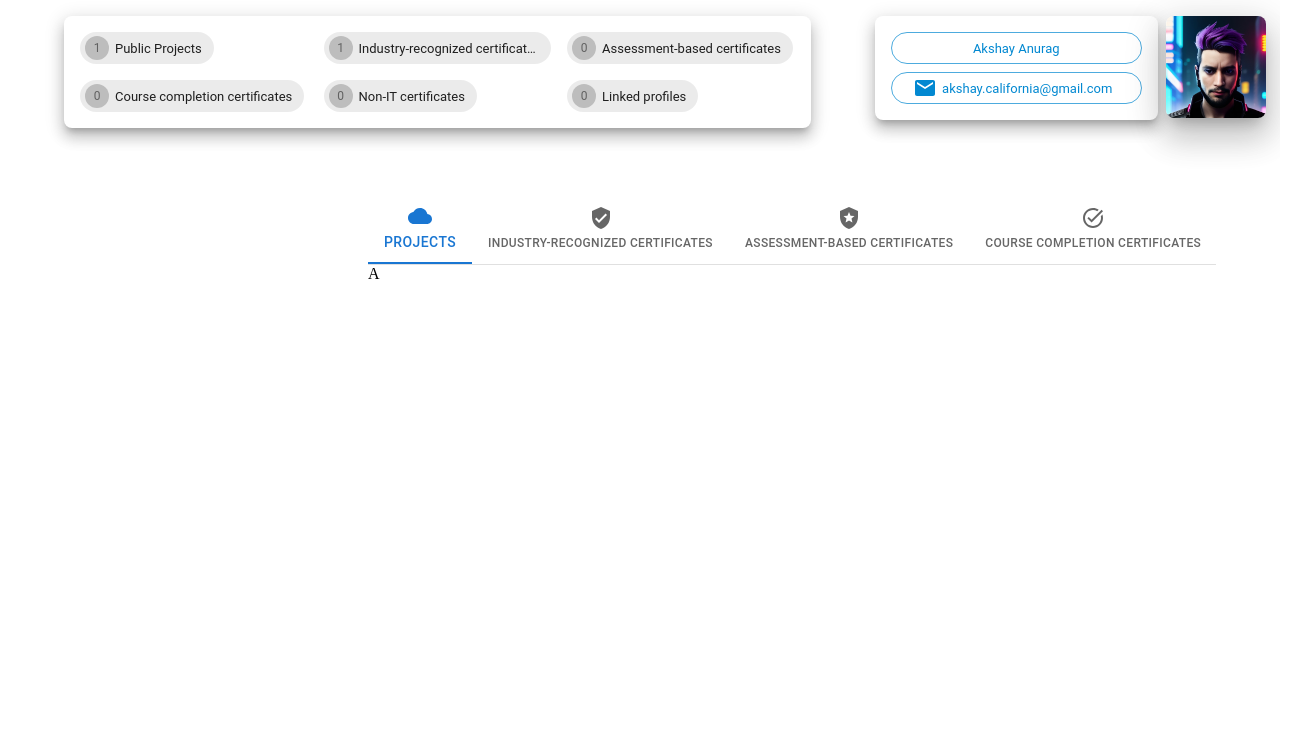
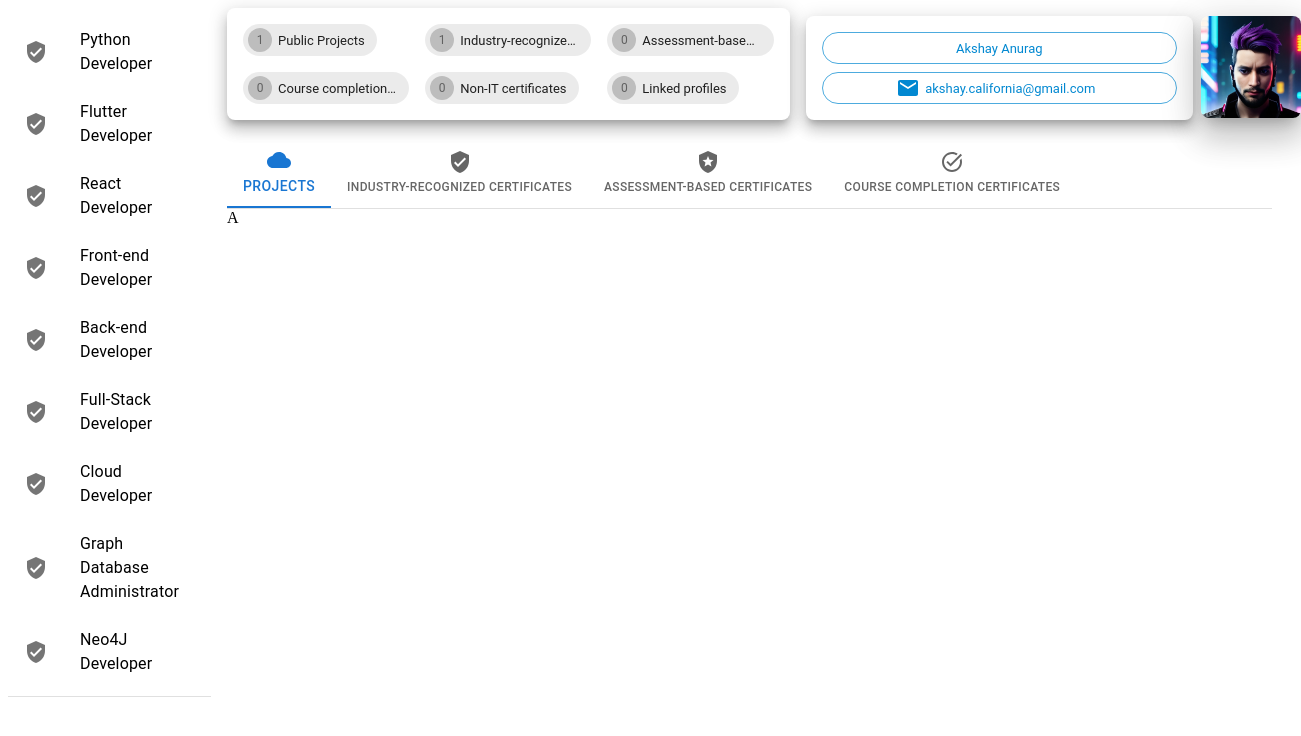
Before and after one commit to AkshayAnurag/uplabdhi, a React app: page / in a window 1280 px wide. Shown: the top 736 px of the page, 1301 px wide, since content can reach past the window. Built offline with nearby package versions, Linux system fonts and the light colour scheme.

Commit message:
Convert from Grid to Stack

```diff
--- a/src/App.js
+++ b/src/App.js
@@ -1,12 +1,13 @@
 import React, { useEffect } from "react";
 import { useSelector, useDispatch } from "react-redux";
-import Container from '@mui/material/Container';
+import Stack from '@mui/material/Stack';
 import Grid from '@mui/material/Grid';
 import storeFileData from './storeData';
 import { update } from "./features/dataSlice";
 import PersonalDetails from "./components/personalDetails";
 import UplabdhiSummary from "./components/uplabdhiSummary";
 import AchievementsViewer from "./components/achievementsViewer";
+import RoleSelector from "./components/roleSelector";
 
 const App = () => {
     const dispatch = useDispatch();
@@ -16,22 +17,21 @@ const App = () => {
     }, []);
 
     return (
-        <Container sx={{ py: 1 }}>
-            <Grid container spacing={8} columns={{ xs: 4, sm: 8, md: 12 }}>
-                <Grid item xs={2} sm={6} md={8}>
-                    <UplabdhiSummary></UplabdhiSummary>
-                </Grid>
-                <Grid item xs={2} sm={2} md={4}>
-                    <PersonalDetails></PersonalDetails>
-                </Grid>
+            <Stack direction="row" spacing={2}>
+                <Stack>
+                    <RoleSelector />
+                </Stack>
 
-                <Grid item xs={2} sm={2} md={3}>
-                </Grid>
-                <Grid item xs={2} sm={6} md={9}>
-                    <AchievementsViewer></AchievementsViewer>
-                </Grid>
-            </Grid>
-        </Container>
+                <Stack spacing={2}>
+                    <Stack direction="row" spacing={1}>
+                        <UplabdhiSummary />
+                        <PersonalDetails />
+                    </Stack>
+                    <Stack>
+                        <AchievementsViewer />
+                    </Stack>
+                </Stack>
+            </Stack>
     )
 }
 
--- a/src/components/achievementsViewer.js
+++ b/src/components/achievementsViewer.js
@@ -1,5 +1,4 @@
 import React from "react";
-import { useSelector } from "react-redux";
 import Box from '@mui/material/Box';
 import Tabs from '@mui/material/Tabs';
 import Tab from '@mui/material/Tab';
@@ -7,11 +6,8 @@ import CloudIcon from '@mui/icons-material/Cloud';
 import LocalPoliceIcon from '@mui/icons-material/LocalPolice';
 import TaskAltIcon from '@mui/icons-material/TaskAlt';
 import VerifiedUserIcon from '@mui/icons-material/VerifiedUser';
-import PersonalDetails from "./personalDetails";
 
 const AchievementsViewer = () => {
-    const { content } = useSelector((state) => state.data);
-
     const [index, setIndex] = React.useState(0);
 
     const handleTabSwitch = (_, newIndex) => {
--- /dev/null
+++ b/src/components/roleSelector.js
@@ -0,0 +1,45 @@
+import React from "react";
+import { useSelector } from "react-redux";
+import Stack from '@mui/material/Stack';
+import Divider from '@mui/material/Divider';
+import ListItem from '@mui/material/ListItem';
+import ListItemButton from '@mui/material/ListItemButton';
+import ListItemIcon from '@mui/material/ListItemIcon';
+import ListItemText from '@mui/material/ListItemText';
+import List from '@mui/material/List';
+import VerifiedUserIcon from '@mui/icons-material/VerifiedUser';
+
+const RoleSelector = () => {
+    const { content } = useSelector((state) => state.data);
+    const roles = [
+        "Python Developer",
+        "Flutter Developer",
+        "React Developer",
+        "Front-end Developer",
+        "Back-end Developer",
+        "Full-Stack Developer",
+        "Cloud Developer",
+        "Graph Database Administrator",
+        "Neo4J Developer"
+    ]
+
+    return (
+        <Stack>
+            <List>
+                {roles.map((text) => (
+                    <ListItem key={text} disablePadding>
+                        <ListItemButton>
+                            <ListItemIcon>
+                                {<VerifiedUserIcon />}
+                            </ListItemIcon>
+                            <ListItemText primary={text} />
+                        </ListItemButton>
+                    </ListItem>
+                ))}
+            </List>
+            <Divider />
+        </Stack>
+    );
+}
+
+export default RoleSelector;
```
